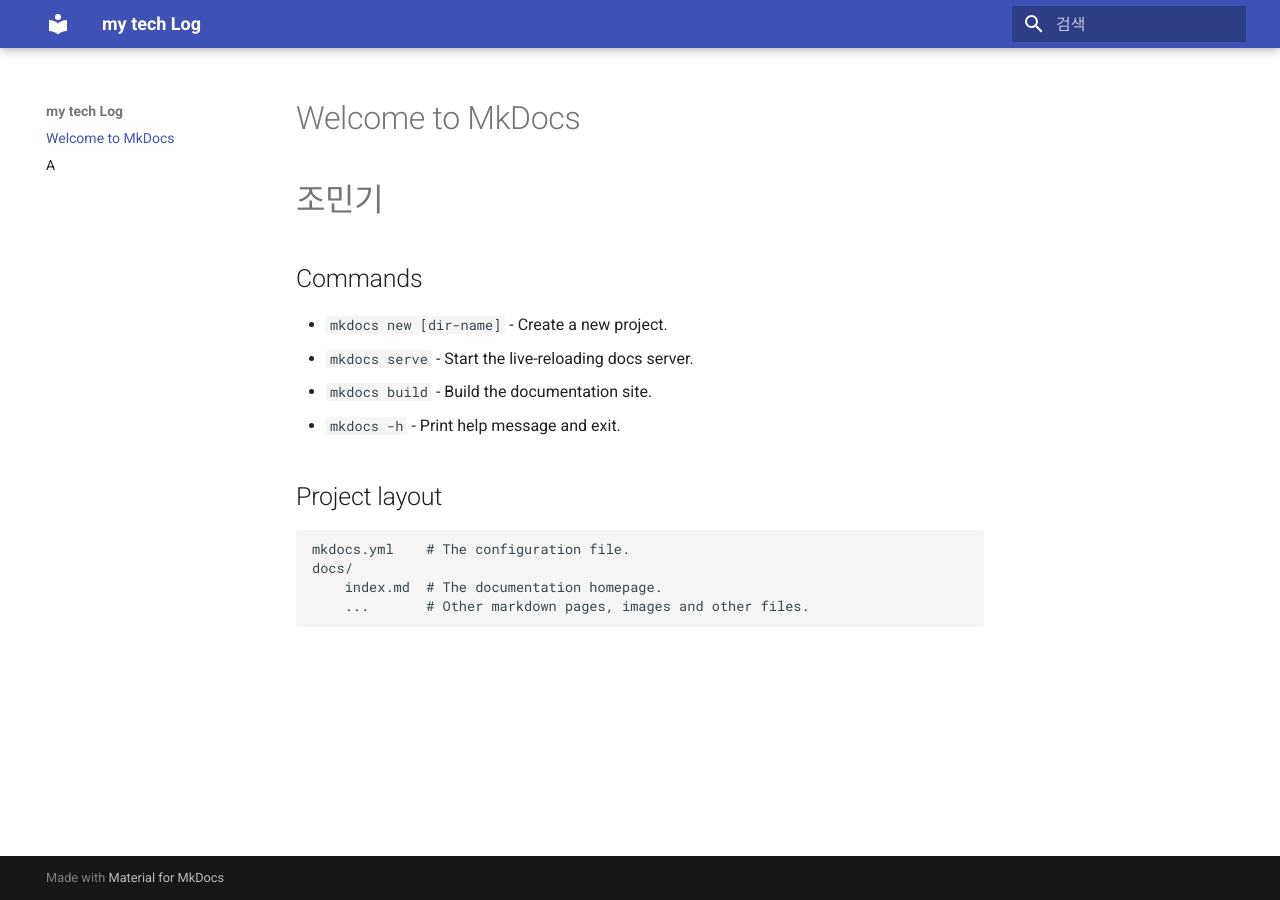
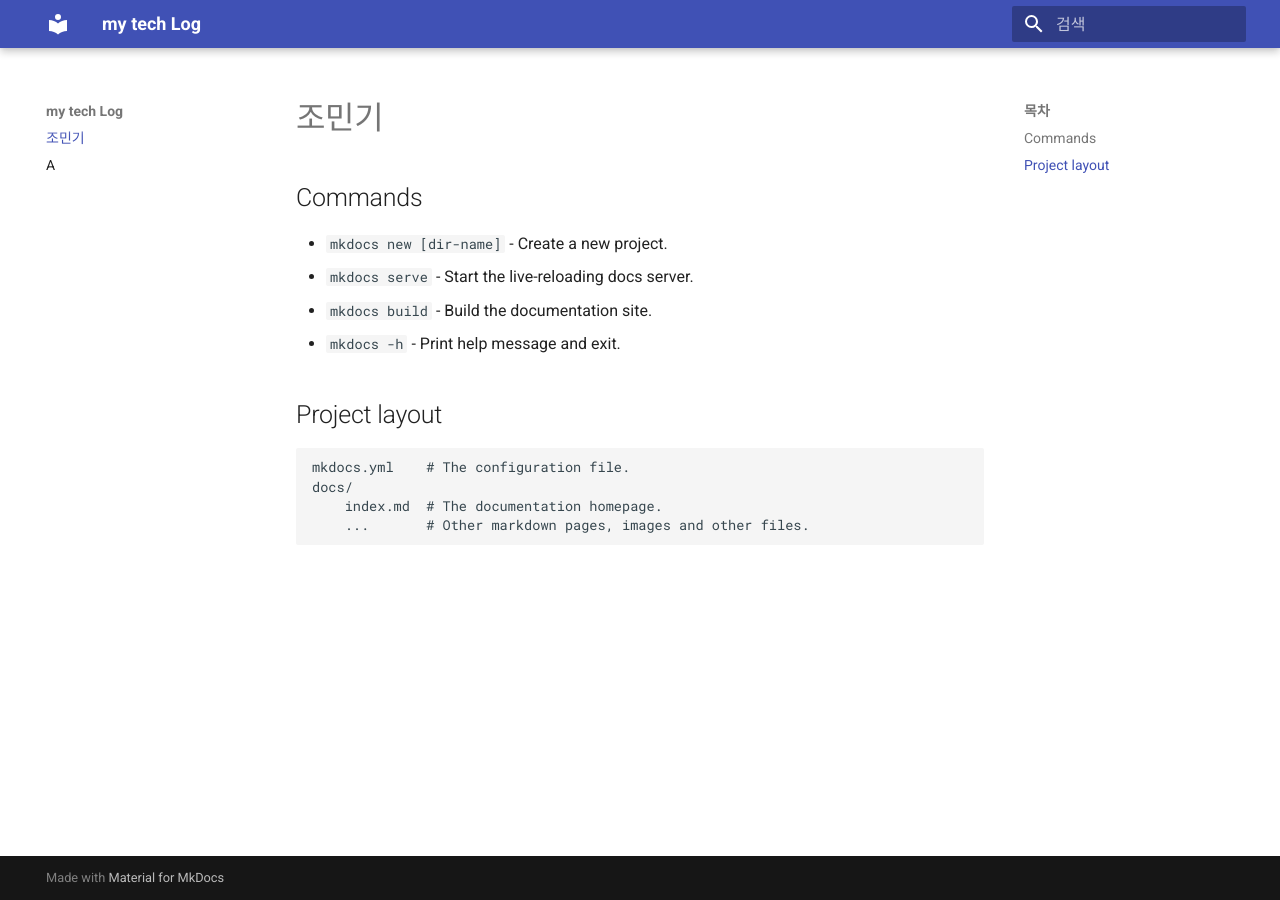
Before and after one commit to mingi10cho-sketch/mingi10cho-sketch.github.io, an MkDocs documentation site: the page built from docs/index.md, in a window 1280 px wide. Built offline with MkDocs 1.6.1 and Material for MkDocs 9.7.7, drawn with Linux system fonts in a browser that asks for light colours.

Commit message:
Update index.md

```diff
--- a/docs/index.md
+++ b/docs/index.md
@@ -1,4 +1,3 @@
-# Welcome to MkDocs
 
 # 조민기
 
```
